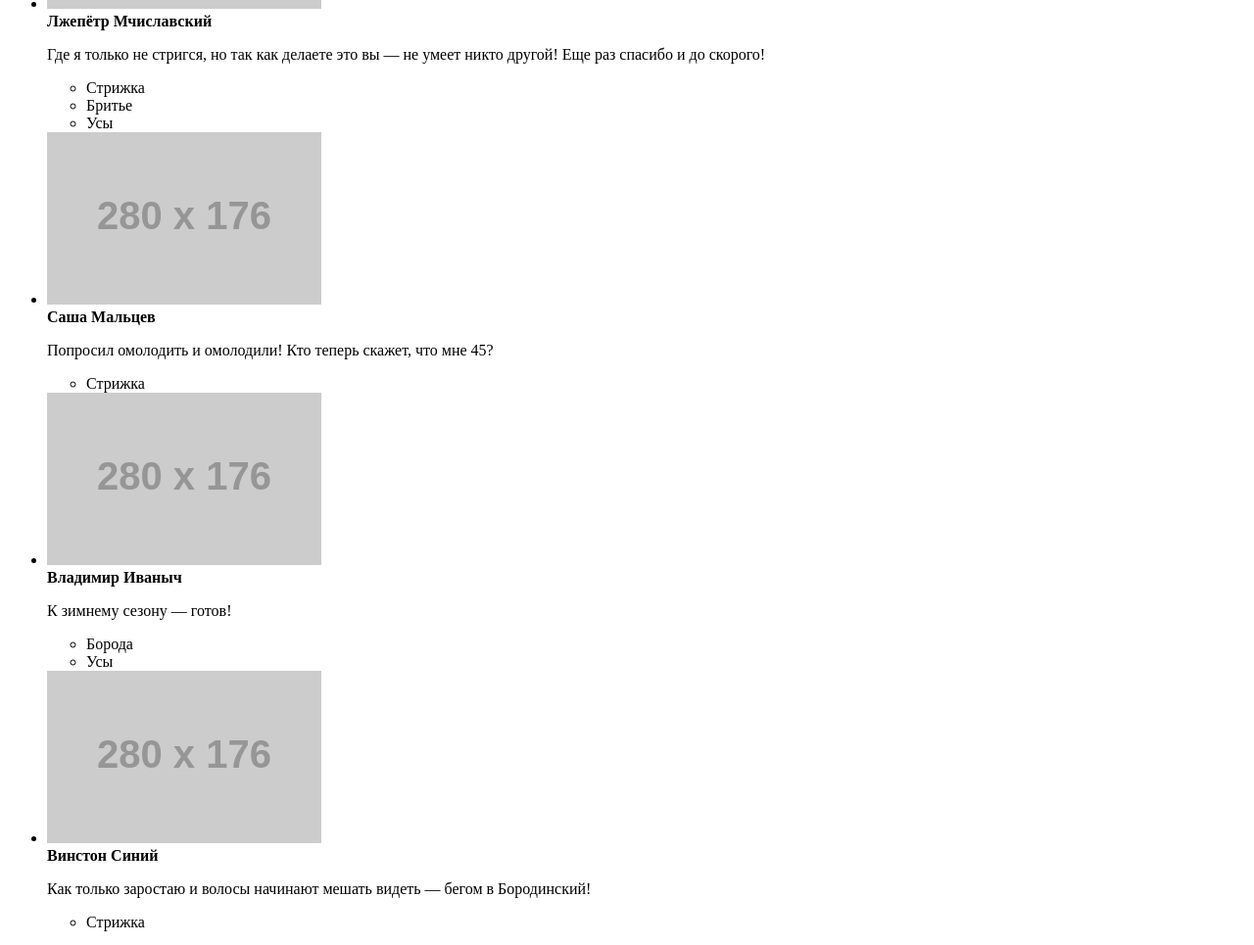
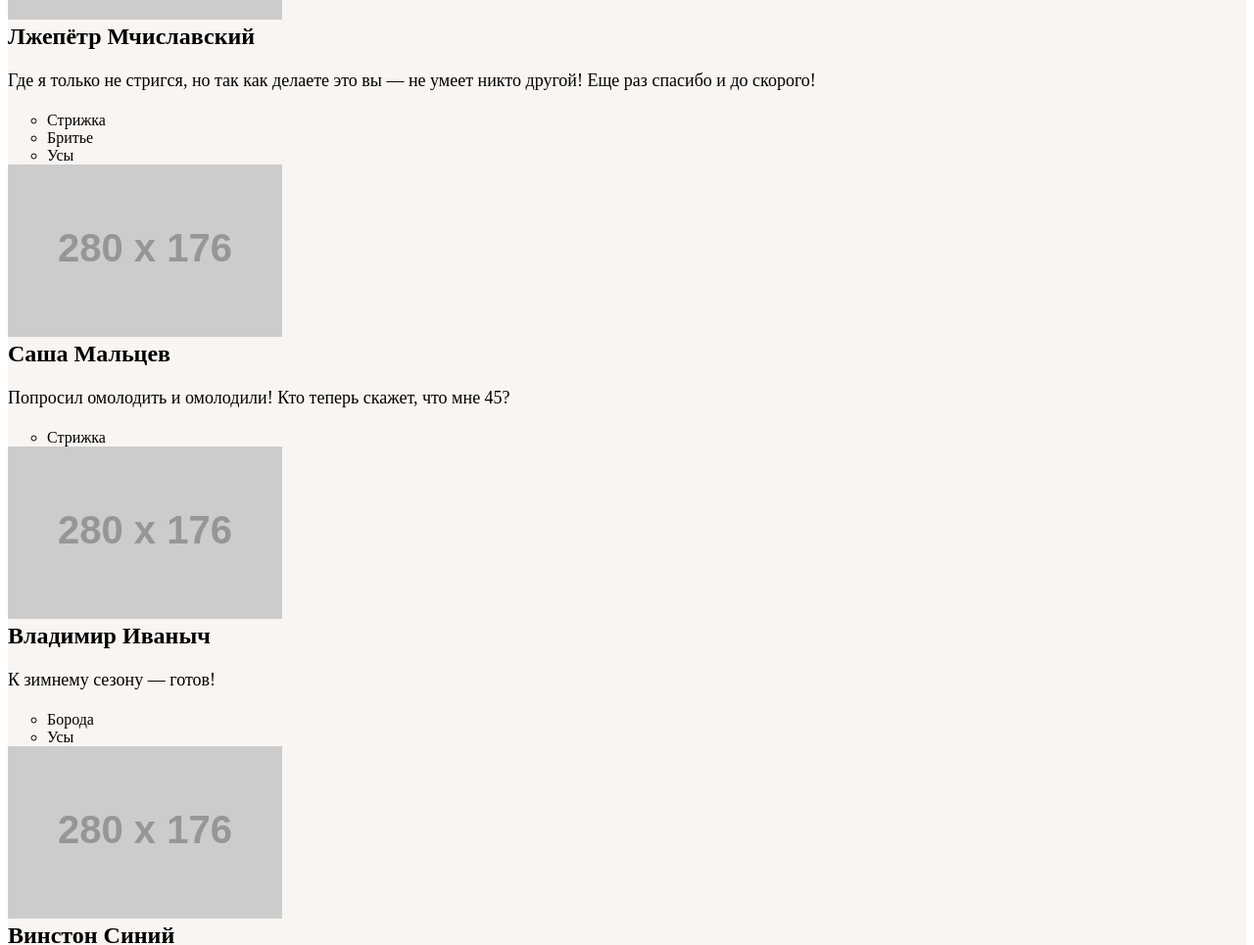
Before and after one commit to HenadzKu/html_progress, a website: page source/photo.html in a window 1280 px wide. Shown: the part 759-1724 px from the top of the page at 98% size. Drawn offline with Linux system fonts and the light colour scheme; placeholder pictures from the web are drawn by us.

Commit message:
our-works.less

```diff
--- /dev/null
+++ b/source/less/blocks/main/our-works.less
@@ -0,0 +1,31 @@
+.page-photo__our-works{
+  .page-photo__title{
+    font-family: PTSansNarrow;
+    font-size: 30px;
+    line-height: 30px;
+    font-weight: 700;
+    text-transform: uppercase;
+    color: #000000;
+  }
+  .our-works__list{
+    padding: 0;
+    margin: 0;
+    list-style: none;
+    .our-works__item{
+      .photo-title{
+        font-family: PTSansNarrow;
+        font-size: 24px;
+        line-height: 27px;
+        font-weight: 700;
+        color: #000000;
+      }
+      .photo-text{
+        font-family: PTSans-Narrow;
+        font-size: 18px;
+        line-height: 27px;
+        font-weight: 400;
+        color: #000000;
+      }
+    }
+  }
+}
--- /dev/null
+++ b/source/less/blocks/main/page-main.less
@@ -0,0 +1,3 @@
+.page-main{
+
+}
--- /dev/null
+++ b/source/less/blocks/main/page-photo.less
@@ -0,0 +1,3 @@
+.page-photo{
+  background: #f8f5f2;
+}
--- a/source/less/style.less
+++ b/source/less/style.less
@@ -4,6 +4,8 @@
 @import url(../less/blocks/main/news);
 @import url(../less/blocks/main/reviews);
 @import url(../less/blocks/main/page-form);
+@import url(../less/blocks/main/page-photo);
+@import url(../less/blocks/main/our-works);
 @import url(../less/blocks/footer/page-footer);
 @import url(../less/blocks/footer/contacts);
 @import url(../less/blocks/footer/social);
--- a/source/photo.html
+++ b/source/photo.html
@@ -58,8 +58,8 @@
                 <div class="main-photo__img-wrapper">
                     <img src="https://via.placeholder.com/280x480" class="main-photo__img" alt="Работа месяца">
                 </div>
-                <b class="main-photo__title">Лжепётр Мчиславский</b>
-                <p class="main-photo__text">
+                <b class="main-photo__title photo-title">Лжепётр Мчиславский</b>
+                <p class="main-photo__text photo-text">
                     Где я только не стригся, но так как делаете это вы — не умеет никто другой! Еще раз спасибо и до
                     скорого!
                 </p>
@@ -73,8 +73,8 @@
                 <div class="other-photo__img-wrapper">
                     <img src="https://via.placeholder.com/280x176" class="other-photo__img" alt="другие работы">
                 </div>
-                <b class="other-photo__title">Саша Мальцев</b>
-                <p class="other-photo__text">
+                <b class="other-photo__title photo-title">Саша Мальцев</b>
+                <p class="other-photo__text photo-text">
                     Попросил омолодить и омолодили! Кто теперь скажет, что мне 45?
                 </p>
                 <ul class="our-works__list-of-works">
@@ -85,8 +85,8 @@
                 <div class="other-photo__img-wrapper">
                     <img src="https://via.placeholder.com/280x176" class="other-photo__img" alt="другие работы">
                 </div>
-                <b class="other-photo__title">Владимир Иваныч</b>
-                <p class="other-photo__text">
+                <b class="other-photo__title photo-title">Владимир Иваныч</b>
+                <p class="other-photo__text photo-text">
                     К зимнему сезону — готов!
                 </p>
                 <ul class="our-works__list-of-works">
@@ -98,8 +98,8 @@
                 <div class="other-photo__img-wrapper">
                     <img src="https://via.placeholder.com/280x176" class="other-photo__img" alt="другие работы">
                 </div>
-                <b class="other-photo__title">Винстон Синий</b>
-                <p class="other-photo__text">
+                <b class="other-photo__title photo-title">Винстон Синий</b>
+                <p class="other-photo__text photo-text">
                     Как только заростаю и волосы начинают мешать видеть — бегом в Бородинский!
                 </p>
                 <ul class="our-works__list-of-works">
```
Also changed, not shown: source/form.html (+1 -1 lines), source/css/blocks/main/our-works.css (added), source/css/blocks/main/page-main.css (added), source/css/blocks/main/page-photo.css (added), source/css/style.css.
